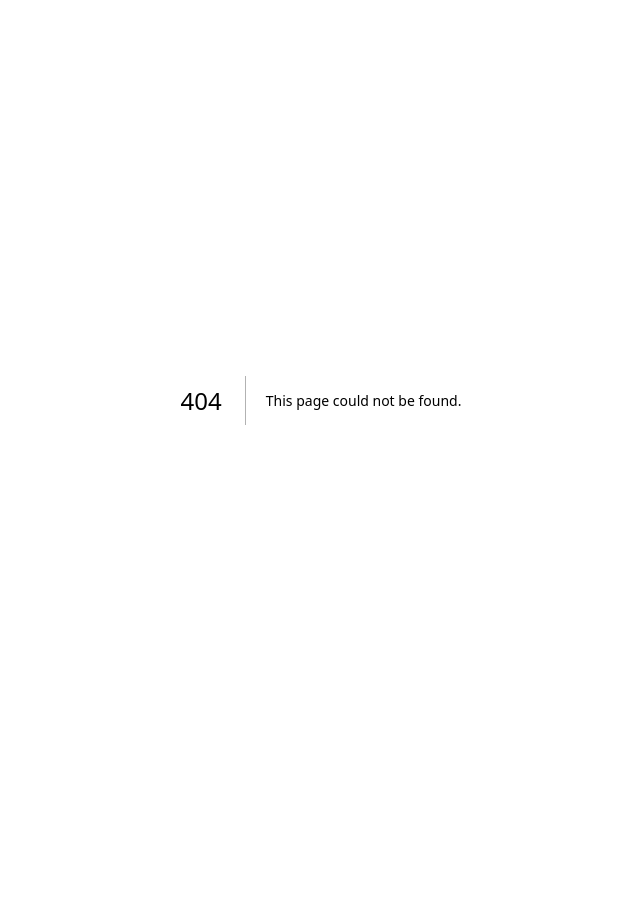
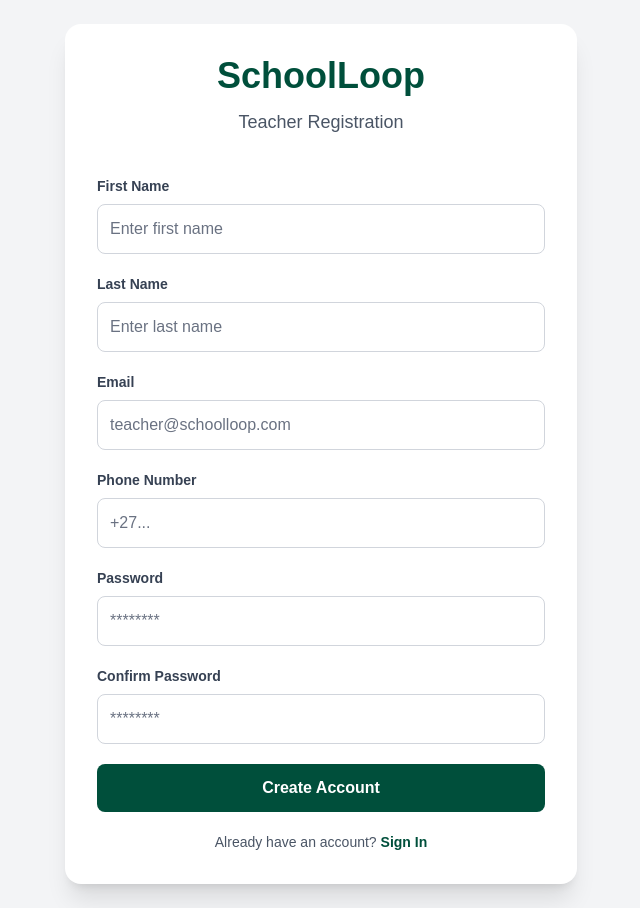
Before and after one commit to tebogomakgato26/SchoolLoop_System, a Next.js app in the folder frontend/: page /teacher/register in a window 1280 px wide. Before the commit this address had no page. Shown: the whole page, without its empty margins (319-959 px from the left). Before the commit the page ends 800 px from the top, so only its background shows below. Built offline with nearby package versions, Linux system fonts and the light colour scheme.

Commit message:
Added parent and teacher registration pages

```diff
--- /dev/null
+++ b/frontend/app/parent/register/page.tsx
@@ -0,0 +1,109 @@
+export default function ParentRegisterPage() {
+  return (
+    <main className="min-h-screen bg-gray-100 flex items-center justify-center p-6">
+      <div className="w-full max-w-lg bg-white rounded-2xl shadow-xl p-8">
+
+        <h1 className="text-4xl font-bold text-center text-purple-800">
+          SchoolLoop
+        </h1>
+
+        <p className="text-center text-gray-600 mt-3 mb-10 text-lg">
+          Parent Registration
+        </p>
+
+        <form className="space-y-5">
+
+          <div>
+            <label className="block text-sm font-semibold text-gray-700 mb-2">
+              First Name
+            </label>
+
+            <input
+              type="text"
+              placeholder="Enter first name"
+           className="w-full p-3 bg-white text-black border border-gray-300 rounded-lg placeholder:text-gray-500 focus:outline-none focus:ring-2 focus:ring-purple-600 focus:border-purple-600 transition"
+            />
+          </div>
+
+          <div>
+            <label className="block text-sm font-semibold text-gray-700 mb-2">
+              Last Name
+            </label>
+
+            <input
+              type="text"
+              placeholder="Enter last name"
+              className="w-full p-3 bg-white border border-gray-300 rounded-lg placeholder:text-gray-500 focus:outline-none focus:ring-2 focus:ring-purple-600 focus:border-purple-600 transition"
+            />
+          </div>
+
+          <div>
+            <label className="block text-sm font-semibold text-gray-700 mb-2">
+              Email
+            </label>
+
+            <input
+              type="email"
+              placeholder="example@email.com"
+              className="w-full p-3 bg-white border border-gray-300 rounded-lg placeholder:text-gray-500 focus:outline-none focus:ring-2 focus:ring-purple-600 focus:border-purple-600 transition"
+            />
+          </div>
+
+          <div>
+            <label className="block text-sm font-semibold text-gray-700 mb-2">
+              Phone Number
+            </label>
+
+            <input
+              type="tel"
+              placeholder="+27..."
+              className="w-full p-3 bg-white border border-gray-300 rounded-lg placeholder:text-gray-500 focus:outline-none focus:ring-2 focus:ring-purple-600 focus:border-purple-600 transition"
+            />
+          </div>
+
+          <div>
+            <label className="block text-sm font-semibold text-gray-700 mb-2">
+              Password
+            </label>
+
+            <input
+              type="password"
+              placeholder="********"
+              className="w-full p-3 bg-white border border-gray-300 rounded-lg placeholder:text-gray-500 focus:outline-none focus:ring-2 focus:ring-purple-600 focus:border-purple-600 transition"
+            />
+          </div>
+
+          <div>
+            <label className="block text-sm font-semibold text-gray-700 mb-2">
+              Confirm Password
+            </label>
+
+            <input
+              type="password"
+              placeholder="********"
+              className="w-full p-3 bg-white border border-gray-300 rounded-lg placeholder:text-gray-500 focus:outline-none focus:ring-2 focus:ring-purple-600 focus:border-purple-600 transition"
+            />
+          </div>
+
+          <button
+            type="submit"
+            className="w-full bg-purple-700 text-white font-semibold py-3 rounded-lg hover:bg-purple-800 transition duration-300"
+          >
+            Create Account
+          </button>
+
+          <p className="text-center text-gray-600 text-sm">
+            Already have an account?{" "}
+            <a
+              href="/login"
+              className="text-purple-700 font-semibold hover:underline"
+            >
+              Sign In
+            </a>
+          </p>
+
+        </form>
+      </div>
+    </main>
+  );
+}
--- /dev/null
+++ b/frontend/app/teacher/register/page.tsx
@@ -0,0 +1,110 @@
+export default function TeacherRegisterPage() {
+  return (
+    <main className="min-h-screen bg-gray-100 flex items-center justify-center p-6">
+      <div className="w-full max-w-lg bg-white rounded-2xl shadow-xl p-8">
+
+        <h1 className="text-4xl font-bold text-center text-emerald-900">
+          SchoolLoop
+        </h1>
+
+        <p className="text-center text-gray-600 mt-3 mb-10 text-lg">
+          Teacher Registration
+        </p>
+
+        <form className="space-y-5">
+
+          <div>
+            <label className="block text-sm font-semibold text-gray-700 mb-2">
+              First Name
+            </label>
+
+            <input
+              type="text"
+              placeholder="Enter first name"
+              className="w-full p-3 bg-white text-black border border-gray-300 rounded-lg placeholder:text-gray-500 focus:outline-none focus:ring-2 focus:ring-emerald-800 focus:border-emerald-800 transition"
+            />
+          </div>
+
+          <div>
+            <label className="block text-sm font-semibold text-gray-700 mb-2">
+              Last Name
+            </label>
+
+            <input
+              type="text"
+              placeholder="Enter last name"
+              className="w-full p-3 bg-white text-black border border-gray-300 rounded-lg placeholder:text-gray-500 focus:outline-none focus:ring-2 focus:ring-emerald-800 focus:border-emerald-800 transition"
+            />
+          </div>
+
+          <div>
+            <label className="block text-sm font-semibold text-gray-700 mb-2">
+              Email
+            </label>
+
+            <input
+              type="email"
+              placeholder="teacher@schoolloop.com"
+              className="w-full p-3 bg-white text-black border border-gray-300 rounded-lg placeholder:text-gray-500 focus:outline-none focus:ring-2 focus:ring-emerald-800 focus:border-emerald-800 transition"
+            />
+          </div>
+
+          <div>
+            <label className="block text-sm font-semibold text-gray-700 mb-2">
+              Phone Number
+            </label>
+
+            <input
+              type="tel"
+              placeholder="+27..."
+              className="w-full p-3 bg-white text-black border border-gray-300 rounded-lg placeholder:text-gray-500 focus:outline-none focus:ring-2 focus:ring-emerald-800 focus:border-emerald-800 transition"
+            />
+          </div>
+
+          <div>
+            <label className="block text-sm font-semibold text-gray-700 mb-2">
+              Password
+            </label>
+
+            <input
+              type="password"
+              placeholder="********"
+              className="w-full p-3 bg-white text-black border border-gray-300 rounded-lg placeholder:text-gray-500 focus:outline-none focus:ring-2 focus:ring-emerald-800 focus:border-emerald-800 transition"
+            />
+          </div>
+
+          <div>
+            <label className="block text-sm font-semibold text-gray-700 mb-2">
+              Confirm Password
+            </label>
+
+            <input
+              type="password"
+              placeholder="********"
+              className="w-full p-3 bg-white text-black border border-gray-300 rounded-lg placeholder:text-gray-500 focus:outline-none focus:ring-2 focus:ring-emerald-800 focus:border-emerald-800 transition"
+            />
+          </div>
+
+          <button
+            type="submit"
+            className="w-full bg-emerald-900 text-white font-semibold py-3 rounded-lg hover:bg-emerald-950 transition duration-300"
+          >
+            Create Account
+          </button>
+
+          <p className="text-center text-gray-600 text-sm">
+            Already have an account?{" "}
+            <a
+              href="/login"
+              className="text-emerald-900 font-semibold hover:underline"
+            >
+              Sign In
+            </a>
+          </p>
+
+        </form>
+
+      </div>
+    </main>
+  );
+}
```
